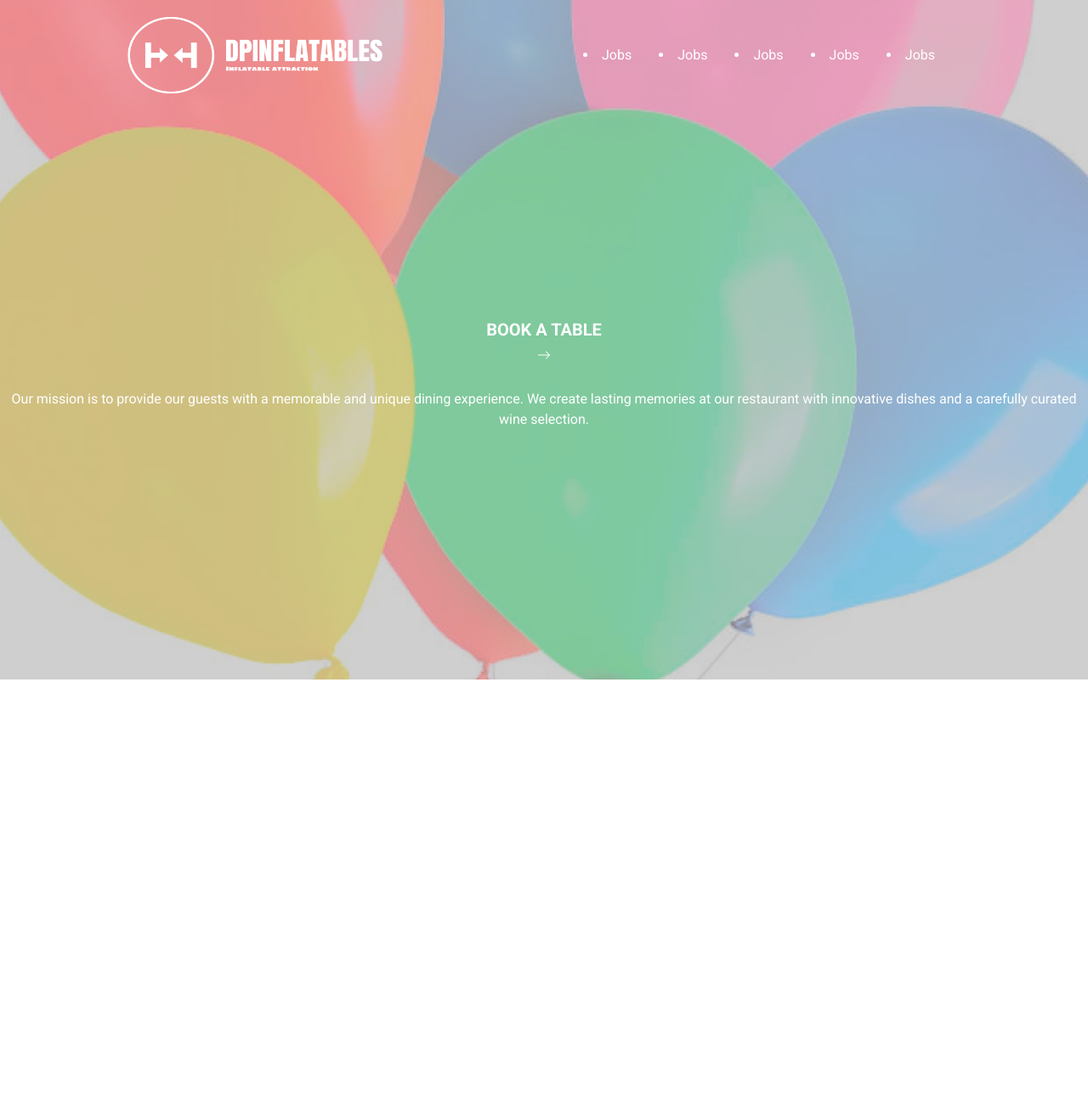
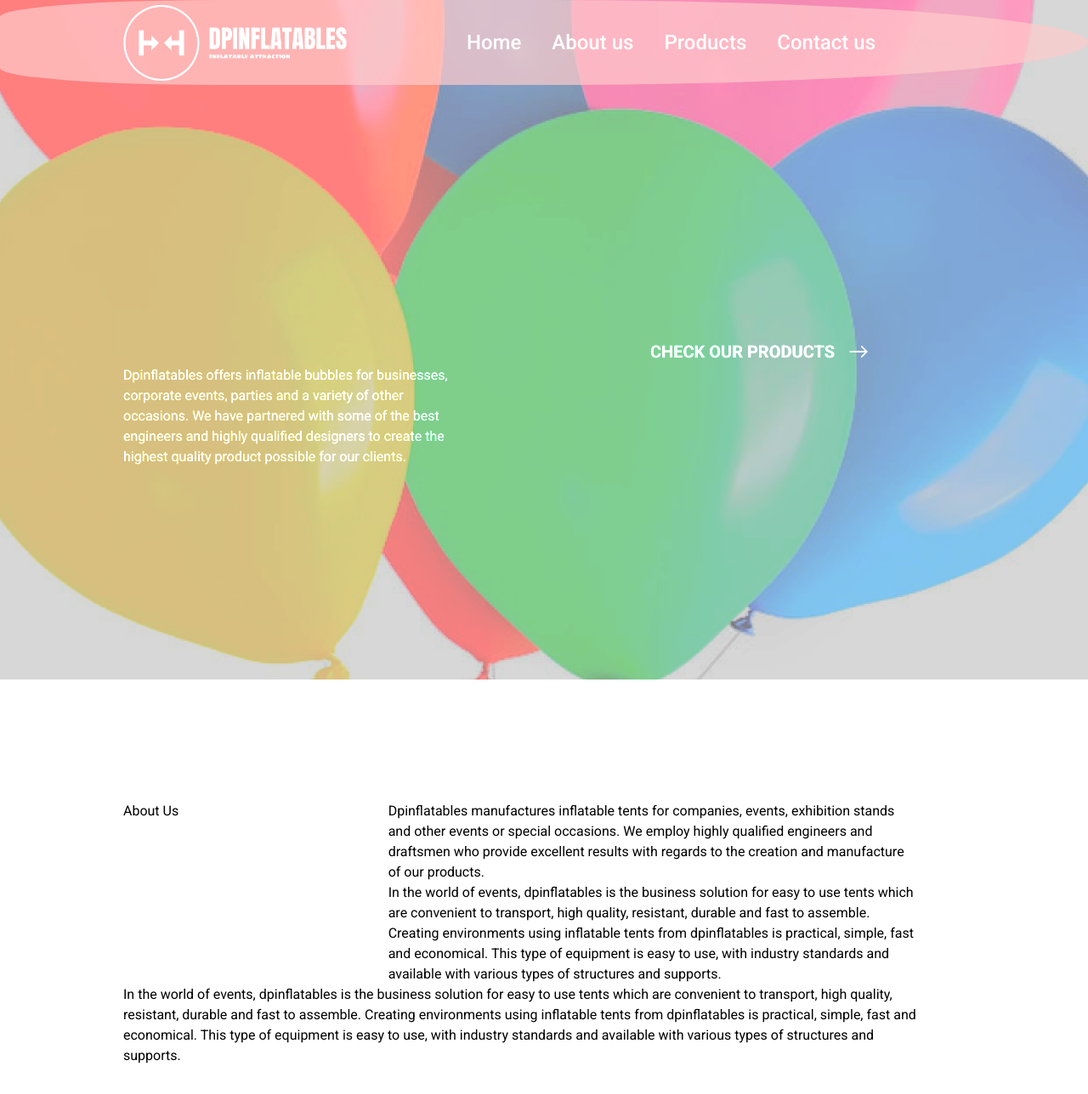
Before and after one commit to delimka/Inflatables, a React (Vite) app: page / in a window 1280 px wide. Shown: the top 1288 px of the page at 85% size. Before the commit the page ends 800 px from the top, so only its background shows below. Built offline with nearby package versions, Linux system fonts and the light colour scheme.

Commit message:
AboutUs container and navbar changes

```diff
--- a/src/App.jsx
+++ b/src/App.jsx
@@ -1,12 +1,14 @@
 import React from 'react';
 import NavBar from './components/NavBar/NavBar';
 import Header from './containers/Header/Header';
+import AboutUs from './containers/AboutUs/AboutUs';
 
 const App = () => {
   return (
     <div>
       <NavBar />
       <Header />
+      <AboutUs/>
     </div>
   );
 };
--- /dev/null
+++ b/src/components/NavBar/NavBar.css
@@ -0,0 +1,45 @@
+/* NavBar (1285-1600) */
+
+
+.navbar {
+  padding-left: 145px;
+  padding-right: 250px;
+  height: 100px;
+  background-color: rgba(255, 203, 203, 0.7); /* Initial background color */
+  border-radius: 20% 50% 50% 20%;
+  transition: background-color 0.3s ease; /* Transition effect for the background color */
+}
+
+.navbar.scrolled {
+  background-color: rgba(255, 203, 203, 1); /* Background color when scrolled */
+}
+
+
+  /* MenuList items edit */
+  .menuList {
+    color: white;
+    font-size: 24px;
+    cursor: pointer;
+    font-weight: 500;
+
+  }
+
+  .menuList:hover {
+    color: white;
+    text-decoration: underline;
+  }
+
+  /*  Each element from menuList besides the HOME */
+
+  .menuList + .menuList {
+    margin-left: 36px;
+  }
+
+
+  /* logo */
+
+  .logo {
+
+     width: 263px;
+      height: 89px;
+  }
--- a/src/components/NavBar/NavBar.jsx
+++ b/src/components/NavBar/NavBar.jsx
@@ -1,19 +1,39 @@
-import React from 'react';
+import React, { useEffect } from 'react';
 import images from '../../constants/images';
+import './NavBar.css';
 
 const NavBar = () => {
+  useEffect(() => {
+    const navbar = document.querySelector('.navbar');
+    const scrollThreshold = 300; // Change this value to adjust the scroll threshold
+
+    const handleScroll = () => {
+      const scrollY = window.scrollY;
+      if (scrollY > scrollThreshold) {
+        navbar.classList.add('scrolled');
+      } else {
+        navbar.classList.remove('scrolled');
+      }
+    };
+
+    window.addEventListener('scroll', handleScroll);
+
+    return () => {
+      window.removeEventListener('scroll', handleScroll);
+    };
+  }, []);
+
   return (
-    <nav className="navbar fixed top-0 w-full bg-transparent flex flex-col sm:flex-row justify-between items-center pt-5 z-10" style={{ paddingLeft: '150px', paddingRight: '180px' }}>
+    <nav className="navbar fixed top-0 w-full flex flex-col sm:flex-row justify-between items-center z-10">
       <div>
-        <img src={images.logo} alt="Logo" className="logo" style={{ width: '300px', height: '90px' }} />
+        <img src={images.logo} alt="Logo" className="logo" />
       </div>
-      <div className="menu flex flex-col sm:flex-row gap-2 sm:gap-8 z-20">
-        <li className="menuList text-whiteColor hover:text-blueColor">Jobs</li>
-        <li className="menuList text-whiteColor hover:text-blueColor">Jobs</li>
-        <li className="menuList text-whiteColor hover:text-blueColor">Jobs</li>
-        <li className="menuList text-whiteColor hover:text-blueColor">Jobs</li>
-        <li className="menuList text-whiteColor hover:text-blueColor">Jobs</li>
-      </div>
+      <ul className="menu flex flex-col sm:flex-row z-20 list-none">
+        <li className="menuList sm:mb-0">Home</li>
+        <li className="menuList sm:mb-0">About us</li>
+        <li className="menuList sm:mb-0">Products</li>
+        <li className="menuList sm:mb-0">Contact us</li>
+      </ul>
     </nav>
   );
 };
--- /dev/null
+++ b/src/containers/AboutUs/AboutUs.css
@@ -0,0 +1,25 @@
+
+  .grid-container {
+    padding-top: 143px;
+    padding-left: 145px;
+    padding-right: 200px;
+    height: 100vh;
+    display: grid;
+    grid-template-areas:
+    'h1 p'
+    'slider slider';
+    grid-template-rows: auto 1fr; /* Two rows: top row and bottom row */
+    grid-template-columns: 1fr 2fr; /* Two columns */
+
+  }
+  .h__aboutus{
+    grid-area: h1;
+  }
+
+  .p__aboutus{
+    grid-area: p;
+  }
+
+  .photo-slider {
+    grid-area: slider;
+  }
--- /dev/null
+++ b/src/containers/AboutUs/AboutUs.jsx
@@ -0,0 +1,27 @@
+import React from 'react';
+import './AboutUs.css';
+
+const About = () => {
+  return (
+    <div className="grid-container">
+      <div className="h__aboutus">
+        <h1>About Us</h1>
+        </div>
+        <div className="p__aboutus">
+        <p>Dpinflatables manufactures inflatable tents for companies, events, exhibition stands and other events or special occasions.
+          We employ highly qualified engineers and draftsmen who provide excellent results with regards to the creation and manufacture of our products.</p>
+        <p>In the world of events, dpinflatables is the business solution for easy to use tents which are convenient to transport, high quality, resistant, durable and fast to assemble.
+          Creating environments using inflatable tents from dpinflatables is practical, simple, fast and economical.
+          This type of equipment is easy to use, with industry standards and available with various types of structures and supports.</p>
+        </div>
+
+      <div className="photo-slider">
+      <p>In the world of events, dpinflatables is the business solution for easy to use tents which are convenient to transport, high quality, resistant, durable and fast to assemble.
+          Creating environments using inflatable tents from dpinflatables is practical, simple, fast and economical.
+          This type of equipment is easy to use, with industry standards and available with various types of structures and supports.</p>
+      </div>
+    </div>
+  );
+};
+
+export default About;
--- a/src/containers/Header/Header.css
+++ b/src/containers/Header/Header.css
@@ -0,0 +1,25 @@
+.header__container{
+
+
+        height: 100vh;
+
+
+}
+
+.p__mission{
+    display: block;
+
+    width: 400px;
+    height: 222px;
+    margin-top: 430px;
+    margin-left: 145px;
+}
+
+
+
+.header__container--button{
+
+    margin-top: 400px;
+    margin-right: 250px;
+
+}
--- a/src/containers/Header/Header.jsx
+++ b/src/containers/Header/Header.jsx
@@ -1,21 +1,25 @@
 import React from 'react';
 import { images } from '../../constants';
 import { BsArrowRight } from 'react-icons/bs';
+import './Header.css';
 
 const Header = () => (
-  <div className="header bg-cover bg-no-repeat bg-center relative flex items-center" style={{ backgroundImage: `url(${images.introBg})`, minHeight: 'calc(100vh)' }}>
-    <div className="container mx-auto flex flex-col items-center justify-center">
-      <div className="flex flex-col items-center text-center text-white mt-20">
-        <a href="#booking" className="text-xl font-semibold">
-          BOOK A TABLE
+  <div className="header bg-cover bg-no-repeat bg-center " style={{ backgroundImage: `url(${images.introBg})`,  backgroundSize: 'cover',  minHeight: 'calc(100vh)', filter: 'contrast(150%)' }}>
+    <div className="header__container flex flex-row justify-between ">
+      <div className="header__container--mission">
+        <p className="p__mission text-whiteColor">
+          Dpinflatables offers inflatable bubbles for businesses, corporate events, parties and a variety of other occasions.
+          We have partnered with some of the best engineers and highly qualified designers to create the highest quality product possible for our clients.
+        </p>
+      </div>
+      <div className="header__container--button flex-start">
+        <a href="#booking" className="text-xl text-whiteColor font-semibold capitalize relative hover:underline
+            sm:text-sm md:text-base lg:text-lg xl:text-xl 2xl:text-2xl 3xl:text-3xl 4xl:text-4xl 5xl:text-5xl flex items-center">
+          <span className="mr-2">
+            CHECK OUR PRODUCTS
+          </span>
+          <BsArrowRight className="h-6 w-10 text-whiteColor font-semibold" />
         </a>
-        <BsArrowRight className="icon_arrow mt-2" />
-      </div>
-      <div className="p__mission-block text-center mt-8">
-        <p className="p__mission text-white">
-          Our mission is to provide our guests with a memorable and unique dining experience. We create lasting memories
-          at our restaurant with innovative dishes and a carefully curated wine selection.
-        </p>
       </div>
     </div>
   </div>
```
